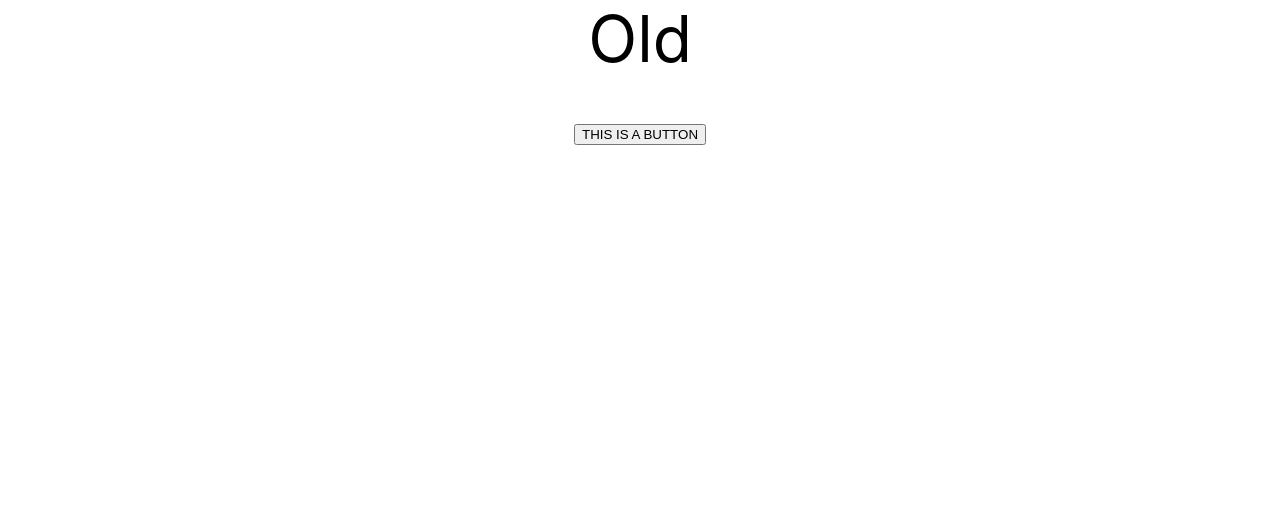
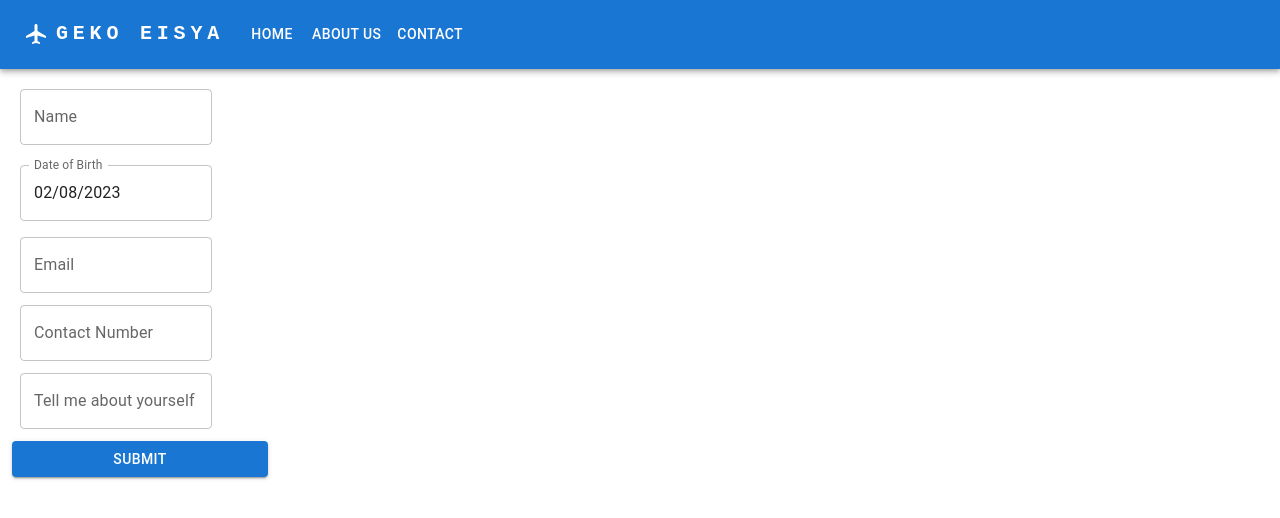
Before and after one commit to AndreiX7/react-test, a React (Create React App) app: page / in a window 1280 px wide. Shown: the top 518 px of the page. Built offline with nearby package versions, Linux system fonts and the light colour scheme.

Commit message:
week 1 - task 3

```diff
--- a/src/App.js
+++ b/src/App.js
@@ -1,27 +1,93 @@
 import React, { Component } from 'react';
+import NavBar from './components/NavBar';
+import Form from './components/Form';
+import Card from '@mui/material/Card';
+import CardContent from '@mui/material/CardContent';
+import moment from 'moment';
 
 class App extends Component {
   state = {
-    name: 'Old'
+    data: []
   }
 
-  handleClick = () => {
-    this.setState({
-      name: 'New'
-    })
+  updateData = (data) => {
+    this.setState({ data: [...this.state.data, {
+      name: data.name,
+      dob: data.dob,
+      email: data.email,
+      contact: data.contact,
+      intro: data.intro,
+    }] })
   }
 
   render() {
     return (
-      <div style={{ textAlign: 'center', fontSize: 64 }}>
-        {this.state.name}
-        <br />
-        <button onClick={this.handleClick}>
-          THIS IS A BUTTON
-        </button>
+      <div>
+        <NavBar />
+        <Form setData={this.updateData}/>
+        {
+          this.state.data.map((d) => {
+            return (
+              <div style={{ display: 'flex', margin: 16 }}>
+                <Card sx={{ maxWidth: 275 }}>
+                  <CardContent>
+                    <div>Name: {d.name}</div>
+                    <div>Date of Birth: {moment(d.dob).format("MM/DD/YYYY")}</div>
+                    <div>Email: {d.email}</div>
+                    <div>Contact: {d.contact}</div>
+                    <div>Intro: {d.intro}</div>
+                  </CardContent>
+                </Card>
+              </div>
+            )
+          })
+        }
+
       </div>
     );
   }
 }
 
 export default App;
+
+/* Week 1 Task 3
+Create a webpage using ReactJs
+
+Create a Navbar (add home, about us, contact menu) (material UI)
+
+Create a form that will take following input from the user:
+
+Name, Date of birth, Email Id, Contact Number, Tell me about yourself
+
+Display user input in a card just below the form(when a form is submitted).
+
+Add Styling
+
+Add following validation:
+
+All fields are mandatory
+
+Name: should contain alphabets only
+
+Contact: length should be 10, should only include digits
+
+Email: Add Email validation
+
+DOB: can’t be greater than today’s date
+
+Apart from above mentioned validation, you can include other validations as well.
+
+Follow below steps
+
+§ Create a form
+
+§ Create a state.
+
+§ Add event handler
+
+§ Add validation
+
+§ pass data to parent
+
+§ Display the data
+*/
--- /dev/null
+++ b/src/components/Form.js
@@ -0,0 +1,109 @@
+import React, { Component } from 'react';
+import { Box, Button, TextField } from '@mui/material';
+import { AdapterDayjs } from '@mui/x-date-pickers/AdapterDayjs';
+import { DateTimePicker } from '@mui/x-date-pickers/DateTimePicker';
+import { LocalizationProvider } from '@mui/x-date-pickers/LocalizationProvider';
+import _ from 'lodash';
+
+/* List of fields and their validations */
+const fields = [
+  { id: "name", name: "Name", type: "oneliner", validation: (/^[A-Za-z]+$/)},
+  { id: "dob", name: "Date of Birth", type: "date", validation: '' },
+  { id: "email", name: "Email", type: "oneliner", validation: (/^\w+([\.-]?\w+)*@\w+([\.-]?\w+)*(\.\w{2,3})+$/)},
+  { id: "contact", name: "Contact Number", type: "oneliner", validation: (/\d+/) },
+  { id: "intro", name: "Tell me about yourself", type: "multiline", validation: '' },
+];
+
+class Form extends Component {
+  state = {
+    'tick': 0,
+    'dob': '2023-02-08T12:00:00'
+  }
+
+  handleClick = () => {
+    this.setState({
+      name: 'New'
+    })
+  }
+
+  handleDateChange = (newValue) => {
+    this.setState({
+      dob: newValue.$d,
+    })
+  };
+
+  runValidation = () => {
+    let passedValidation = true;
+    fields.map((field) => {
+      const fIndex = _.findIndex(fields, { id: field.id });
+      if (((field.validation && !field.validation.test(this.state && this.state[field.id])) || (this.state && this.state[field.id] === undefined)) && field.type !== "date") {
+        passedValidation = false;
+        fields[fIndex].error = true;
+      } else {
+        if (field.type !== "date") fields[fIndex].error = false;
+        else {
+          const dateNow = new Date(Date.now())
+          const selectedDate = new Date(this.state[field.id]);
+          if (selectedDate > dateNow) {
+            passedValidation = false;
+            fields[fIndex].error = true;
+          }
+        }
+      }
+      return true;
+    });
+    this.setState({ tick: this.state.tick + 1 })
+    if (!passedValidation) alert("Validation failed")
+    else this.props.setData(this.state)
+  }
+
+  render() {
+    return (
+      <div style={{ display: 'flex', flexDirection: 'column', maxWidth: '20%', margin: 12}}>
+        <Box
+          component="form"
+          sx={{'& > :not(style)': { m: 1, width: '19ch' }}}
+          noValidate
+          autoComplete="off">
+          {
+            fields.map((field) => {
+              if (field.type === "date") {
+                return (
+                  <LocalizationProvider dateAdapter={AdapterDayjs}>
+                    <DateTimePicker
+                      label={field.name}
+                      error={field.error}
+                      type="date"
+                      value={this.state.dob}
+                      inputFormat="MM/DD/YYYY"
+                      views={['year', 'month', 'day']}
+                      onChange={this.handleDateChange}
+                      renderInput={(params) => <TextField {...params} />}
+                    />
+                  </LocalizationProvider>
+                )
+              }
+              return (
+                <div style={{ marginBottom: 12 }}>
+                  <TextField
+                    id={field.id}
+                    label={field.name}
+                    error={field.error}
+                    variant="outlined"
+                    onChange={(e) => {
+                      this.setState({
+                        ...this.state, [field.id]: e.target.value
+                      })
+                    }} />
+                </div>
+              )
+            })
+          }
+        </Box>
+        <Button variant="contained" onClick={this.runValidation}>Submit</Button>
+      </div>
+    );
+  }
+}
+
+export default Form;
--- /dev/null
+++ b/src/components/NavBar.js
@@ -0,0 +1,48 @@
+import * as React from 'react';
+import AppBar from '@mui/material/AppBar';
+import Toolbar from '@mui/material/Toolbar';
+import Typography from '@mui/material/Typography';
+import Container from '@mui/material/Container';
+import Button from '@mui/material/Button';
+import AirplanemodeActiveIcon from '@mui/icons-material/AirplanemodeActive';
+
+const pages = ['Home', 'About Us', 'Contact'];
+
+function NavBar() {
+  return (
+    <AppBar position="static">
+      <Container maxWidth="xl">
+        <Toolbar disableGutters>
+        <AirplanemodeActiveIcon sx={{ display: { xs: 'none', md: 'flex' }, mr: 1 }} />
+        <Typography
+            variant="h6"
+            noWrap
+            component="a"
+            href="/"
+            sx={{
+              mr: 2,
+              display: { xs: 'none', md: 'flex' },
+              fontFamily: 'monospace',
+              fontWeight: 700,
+              letterSpacing: '.3rem',
+              color: 'inherit',
+              textDecoration: 'none',
+            }}
+          >
+            GEKO EISYA
+          </Typography>
+        {
+          pages.map((page) => {
+            return (
+              <Button sx={{ my: 2, color: 'white', display: 'block' }}>
+                {page}
+              </Button>
+            )
+          })
+        }
+        </Toolbar>
+      </Container>
+    </AppBar>
+  );
+}
+export default NavBar;
```
